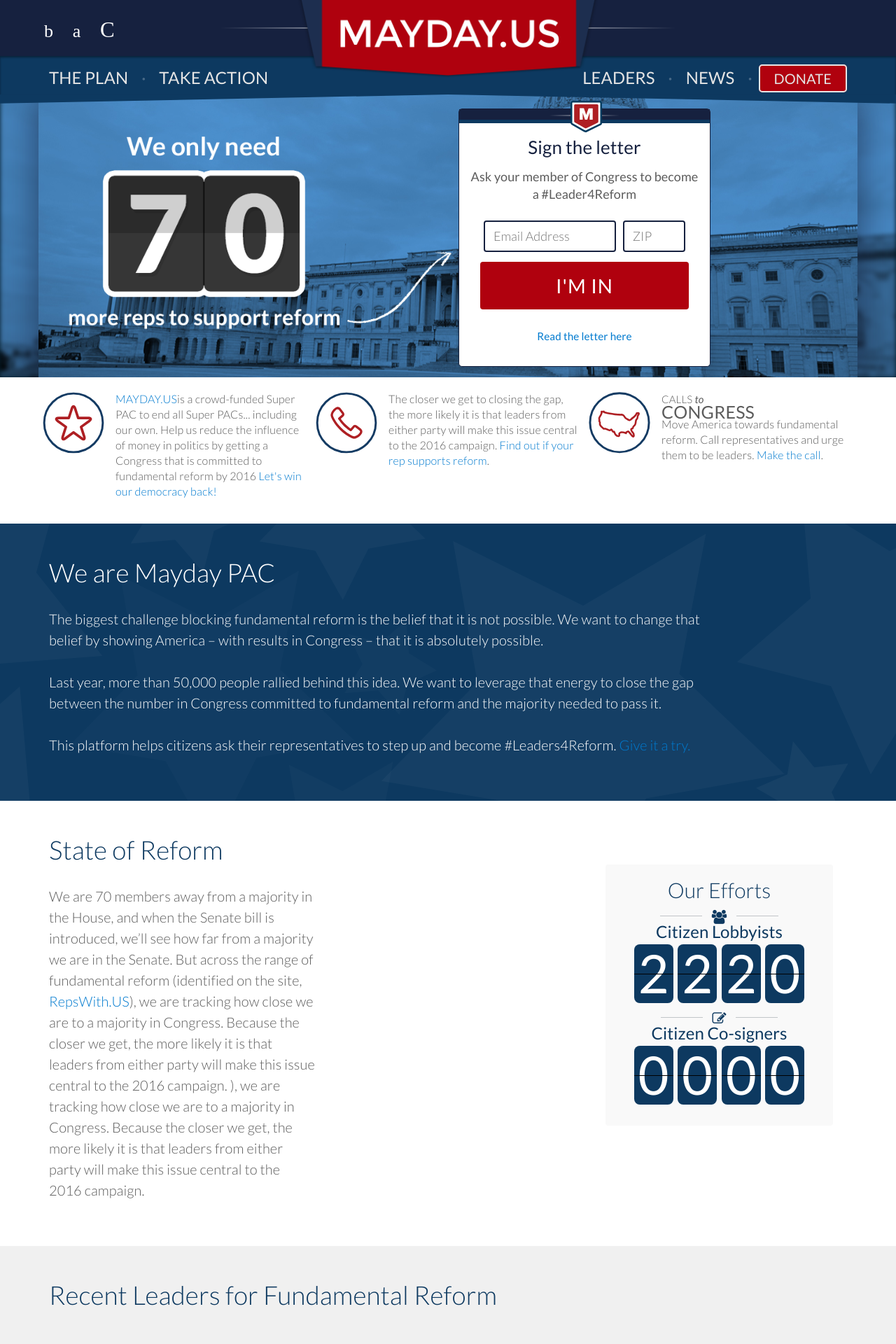
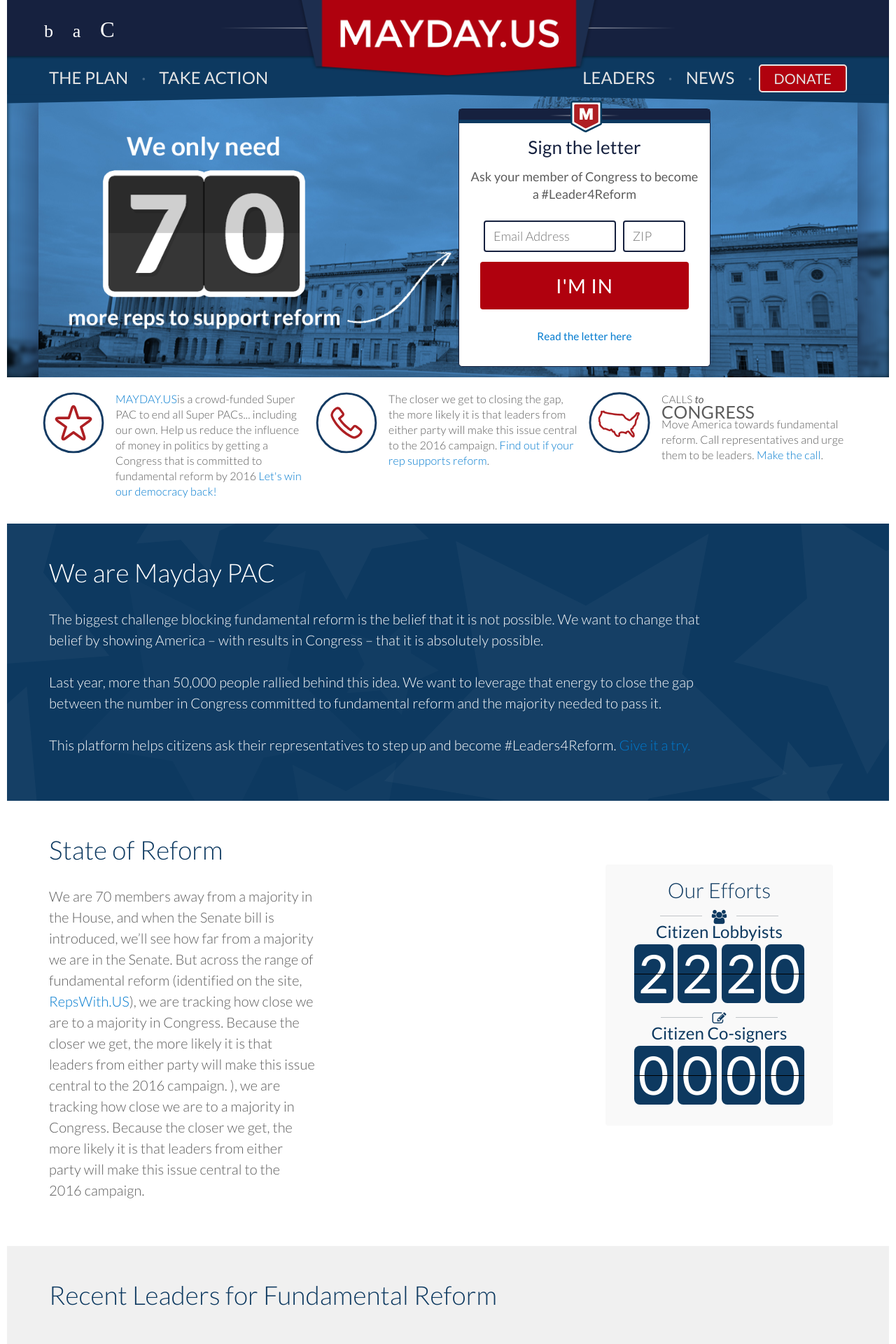
Before and after one commit to MayOneUS/mayday-2.0-frontend, a Jekyll site: the page built from index.html, in a window 1280 px wide. Shown: the top 1920 px of the page at 70% size. Built offline with Jekyll 4.4.1, drawn with Linux system fonts in a browser that asks for light colours; nearby versions of some CDN libraries; some web fonts are replaced.

Commit message:
Minor changes

```diff
--- a/_sass/_layout.scss
+++ b/_sass/_layout.scss
@@ -271,7 +271,7 @@
   min-height: 100%;
 }
 body {
-  margin-bottom: 350px;
+  margin-bottom: 300px;
   @include tablet-minus{
     margin-bottom: 420px;
   }
@@ -640,7 +640,7 @@
  * Page content
  */
 .page-content {
-  padding: $spacing-unit 0;
+  padding: 0 10px;
   line-height: $page-content-line-height;
   min-height: 100%;
   letter-spacing: .1px;
--- a/index.html
+++ b/index.html
@@ -152,7 +152,10 @@
 
 
   </div>
-  <div class="homepage-panel dark">
+  <div class="homepage-panel dark two-star">
+    <img class="bg-star" src="/images/star_white.svg">
+    <img class="bg-star" src="/images/star_white.svg">
+
     <div class="container">
       <div class="row homepage-panel-body">
         <div class="col-xs-10">
@@ -178,14 +181,12 @@
       </div>
     </div>
   </div>
-  <div class="container">
-  <div class="row homepage-panel light three-star">
+  <div class="row homepage-panel light capitol-building">
     <div class="container text-center">
       <div class="col-md-8 center-block panel-wrapper">
         {% include panels/panel_action_w_signup.html hide_next=true %}
       </div>
     </div>
   </div>
-  </div>
 </div>
 <script src="{{ root_path }}/js/homepage.js"></script>
```
